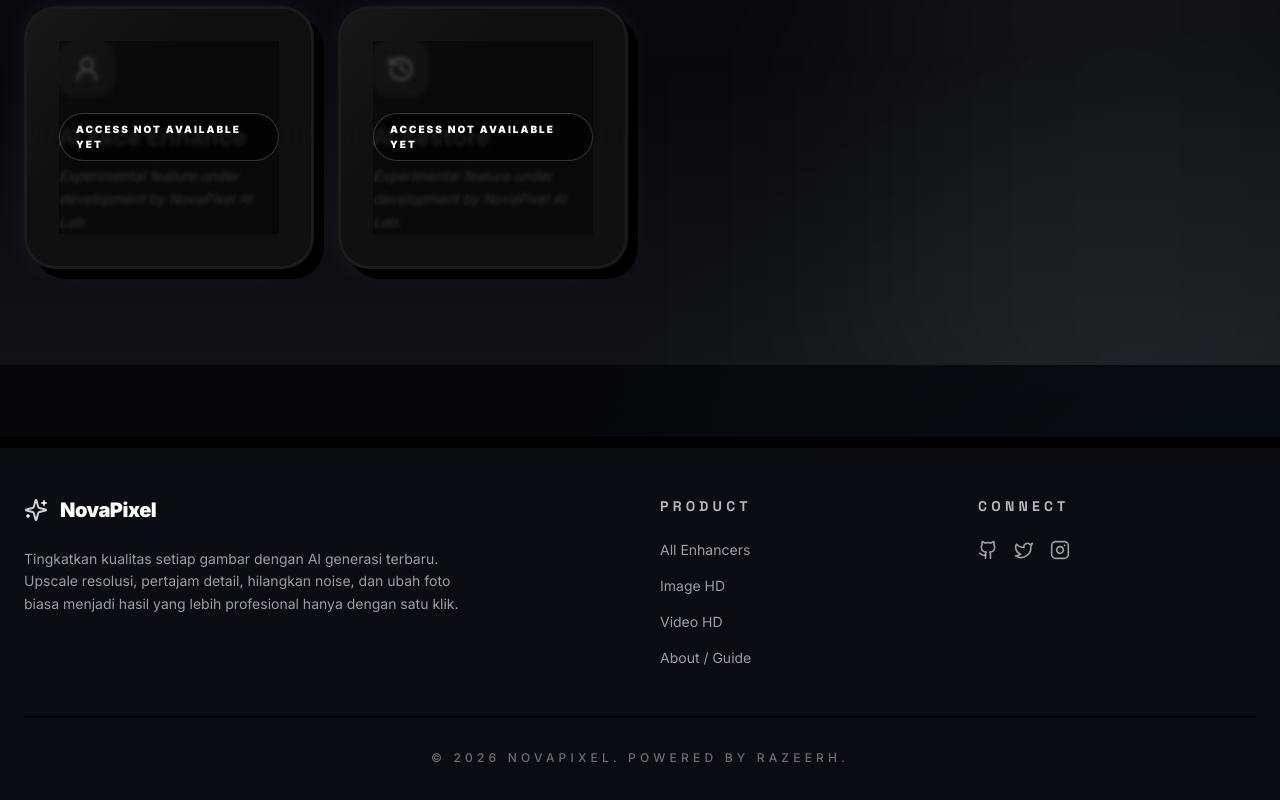
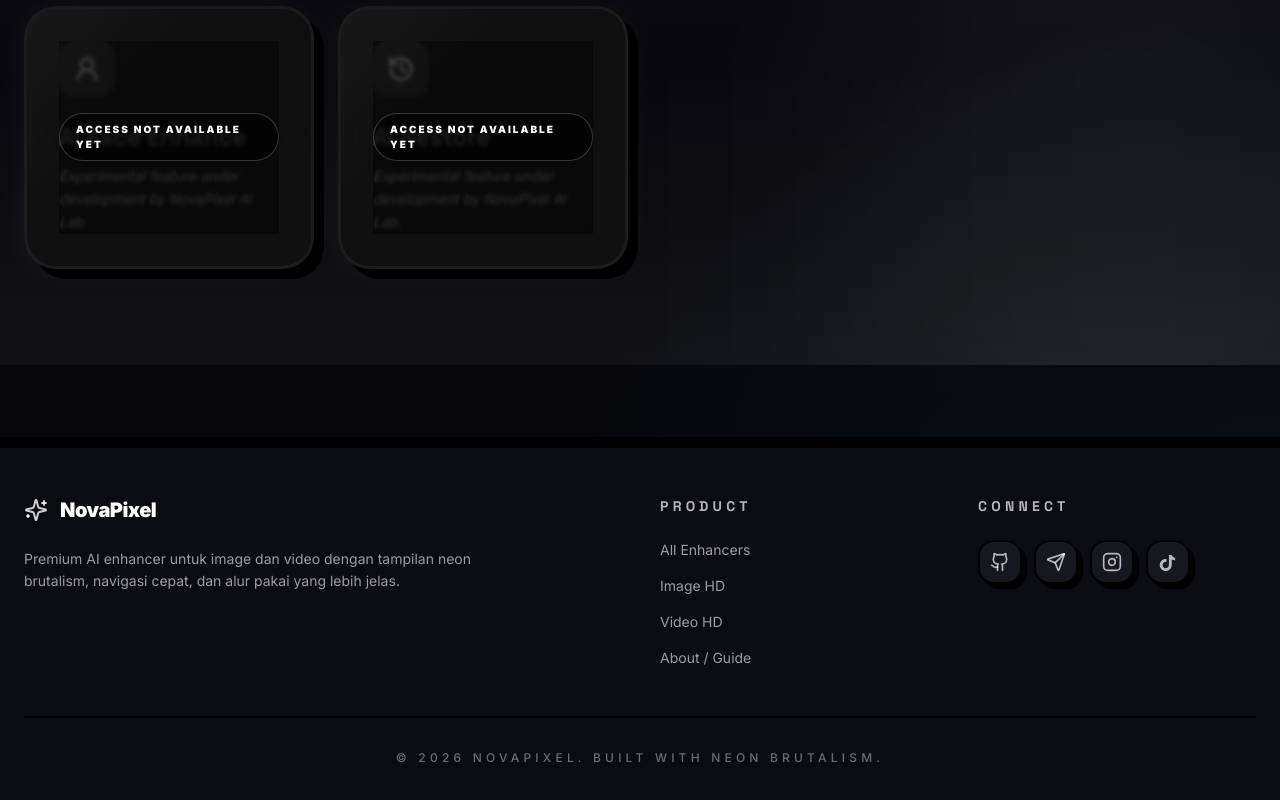
Before and after one commit to XZEERH/NovaPixel, a Next.js app: page / in a window 1280 px wide. Shown: the part 1636-2436 px from the top of the page. Built offline with nearby package versions, Linux system fonts and the light colour scheme.

Commit message:
Add files via upload

```diff
--- a/components/Footer/index.tsx
+++ b/components/Footer/index.tsx
@@ -1,6 +1,38 @@
 import Link from "next/link";
-import { Sparkles, Github, Twitter, Instagram } from 'lucide-react';
+import type { ComponentType } from "react";
+import { Sparkles, Github, Instagram, Send } from 'lucide-react';
 import { ROUTES } from "@/constants/routes";
+
+type SocialLink = {
+  label: string;
+  href: string;
+  icon: ComponentType<{ size?: number; className?: string }>;
+};
+
+const socialLinks: SocialLink[] = [
+  { label: "GitHub", href: "https://github.com", icon: Github },
+  { label: "Telegram", href: "https://t.me", icon: Send },
+  { label: "Instagram", href: "https://www.instagram.com", icon: Instagram },
+  { label: "TikTok", href: "https://www.tiktok.com", icon: TikTokIcon },
+];
+
+function TikTokIcon({ size = 20, className }: { size?: number; className?: string }) {
+  return (
+    <svg
+      viewBox="0 0 24 24"
+      width={size}
+      height={size}
+      fill="none"
+      aria-hidden="true"
+      className={className}
+    >
+      <path
+        d="M16.5 3.5c.7 1.9 1.9 3.2 4 3.5v3.2c-1.6 0-3.1-.5-4-1.1v6.5c0 4-3.2 7.2-7.2 7.2S2.1 19.6 2.1 15.6s3.2-7.2 7.2-7.2c.3 0 .6 0 .9.1v3.4c-.3-.1-.6-.1-.9-.1-2.1 0-3.8 1.7-3.8 3.8s1.7 3.8 3.8 3.8 3.8-1.7 3.8-3.8V3.5h3.4Z"
+        fill="currentColor"
+      />
+    </svg>
+  );
+}
 
 export default function Footer() {
   return (
@@ -13,7 +45,7 @@ export default function Footer() {
               <span className="text-xl font-black tracking-tight">NovaPixel</span>
             </div>
             <p className="max-w-md text-sm leading-relaxed text-white/60">
-              Tingkatkan kualitas setiap gambar dengan AI generasi terbaru. Upscale resolusi, pertajam detail, hilangkan noise, dan ubah foto biasa menjadi hasil yang lebih profesional hanya dengan satu klik.
+              Premium AI enhancer untuk image dan video dengan tampilan neon brutalism, navigasi cepat, dan alur pakai yang lebih jelas.
             </p>
           </div>
 
@@ -29,16 +61,25 @@ export default function Footer() {
 
           <div>
             <h4 className="mb-6 text-sm font-black uppercase tracking-[0.3em] text-white/70">Connect</h4>
-            <div className="flex gap-4 text-white/60">
-              <Github className="cursor-pointer transition-colors hover:text-white" size={20} />
-              <Twitter className="cursor-pointer transition-colors hover:text-white" size={20} />
-              <Instagram className="cursor-pointer transition-colors hover:text-white" size={20} />
+            <div className="flex flex-wrap gap-3 text-white/70">
+              {socialLinks.map((item) => (
+                <a
+                  key={item.label}
+                  href={item.href}
+                  target="_blank"
+                  rel="noreferrer noopener"
+                  aria-label={item.label}
+                  className="group inline-flex h-11 w-11 items-center justify-center rounded-[1rem] border-2 border-black/90 bg-white/5 shadow-[5px_5px_0_#000] transition-all duration-200 hover:-translate-y-0.5 hover:bg-white hover:text-black"
+                >
+                  <item.icon size={20} className="transition-transform duration-200 group-hover:scale-110" />
+                </a>
+              ))}
             </div>
           </div>
         </div>
 
         <div className="border-t-2 border-black/90 pt-8 text-center text-xs font-medium uppercase tracking-[0.35em] text-white/40">
-          © {new Date().getFullYear()} NovaPixel. Powered By Razeerh.
+          © {new Date().getFullYear()} NovaPixel. Built with neon brutalism.
         </div>
       </div>
     </footer>
```
